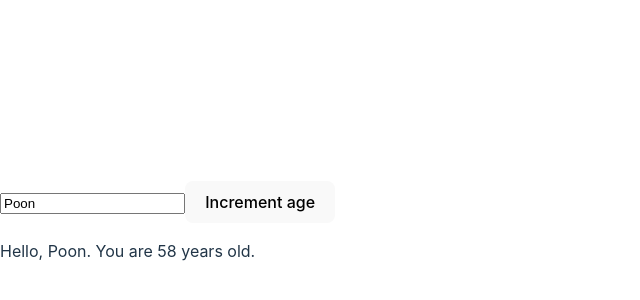
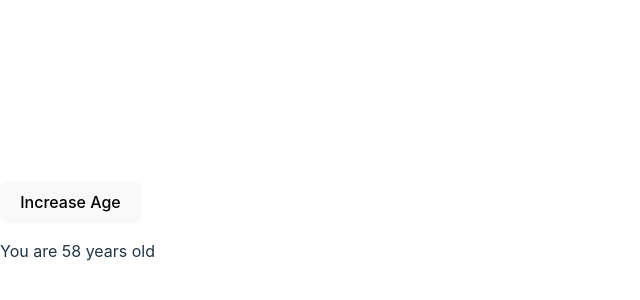
Before and after one commit to somboonnontaganok/function-react, a React (Vite) app: page / in a window 1280 px wide. Shown: the part 170-470 px from the top of the page, without its empty margins (0-640 px from the left). Built offline with nearby package versions, Linux system fonts and the light colour scheme.

Commit message:
try to wrapup setAge

```diff
--- a/src/App.jsx
+++ b/src/App.jsx
@@ -1,19 +1,18 @@
 import { useState } from "react";
 
-export default function Form() {
-    const [name, setName] = useState('Poon');
+export default function Age() {
     const [age, setAge] = useState(58);
+
+    function handleClick() {
+        setAge(age + 1);
+    }
 
     return (
         <>
-            <input
-                value={name}
-                onChange={e => setName(e.target.value)}
-            />
-            <button onClick={() => setAge(age + 1)}>
-                Increment age
+            <button onClick={handleClick}>
+                Increase Age
             </button>
-            <p>Hello, {name}. You are {age} years old.</p>
+            <p>You are {age} years old</p>
         </>
     )
 }
```
Also changed, not shown: 1 other file (tests, documents, lock files or other folders).
